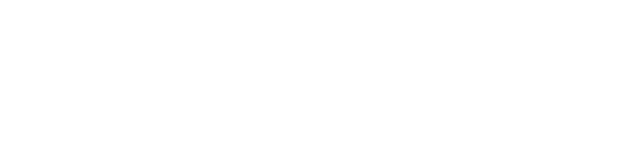
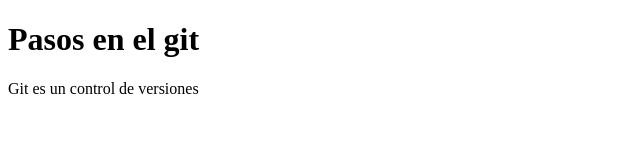
Before and after one commit to juanmac09/hello-git, a plain HTML site: page index.html in a window 1280 px wide. Shown: the whole page, without its empty margins (0-640 px from the left). Drawn offline with Linux system fonts and the light colour scheme.

Commit message:
Se agrego un h1 y un parrafo

```diff
--- a/index.html
+++ b/index.html
@@ -6,6 +6,7 @@
     <title>Primeros Pasos en git</title>
 </head>
 <body>
-
+    <h1>Pasos en el git</h1>
+    <p>Git es un control de versiones</p>
 </body>
 </html>
```
